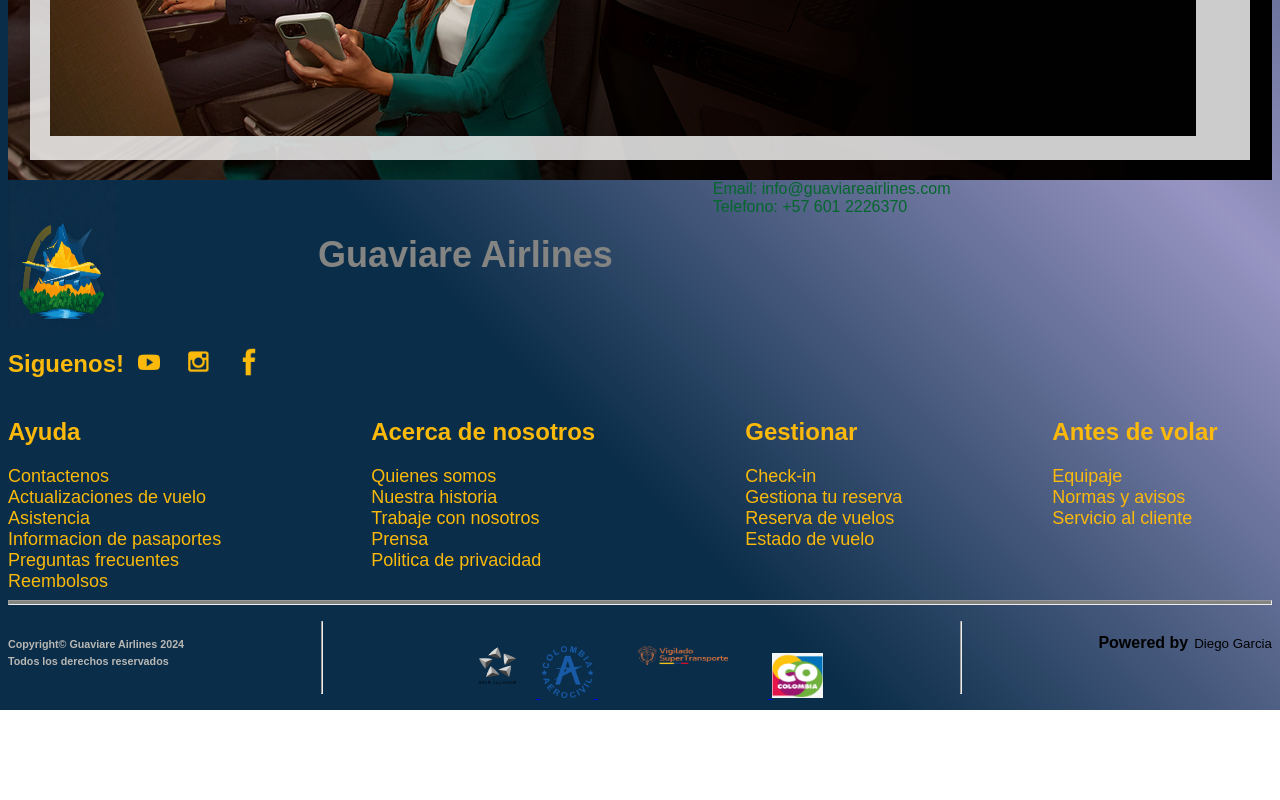
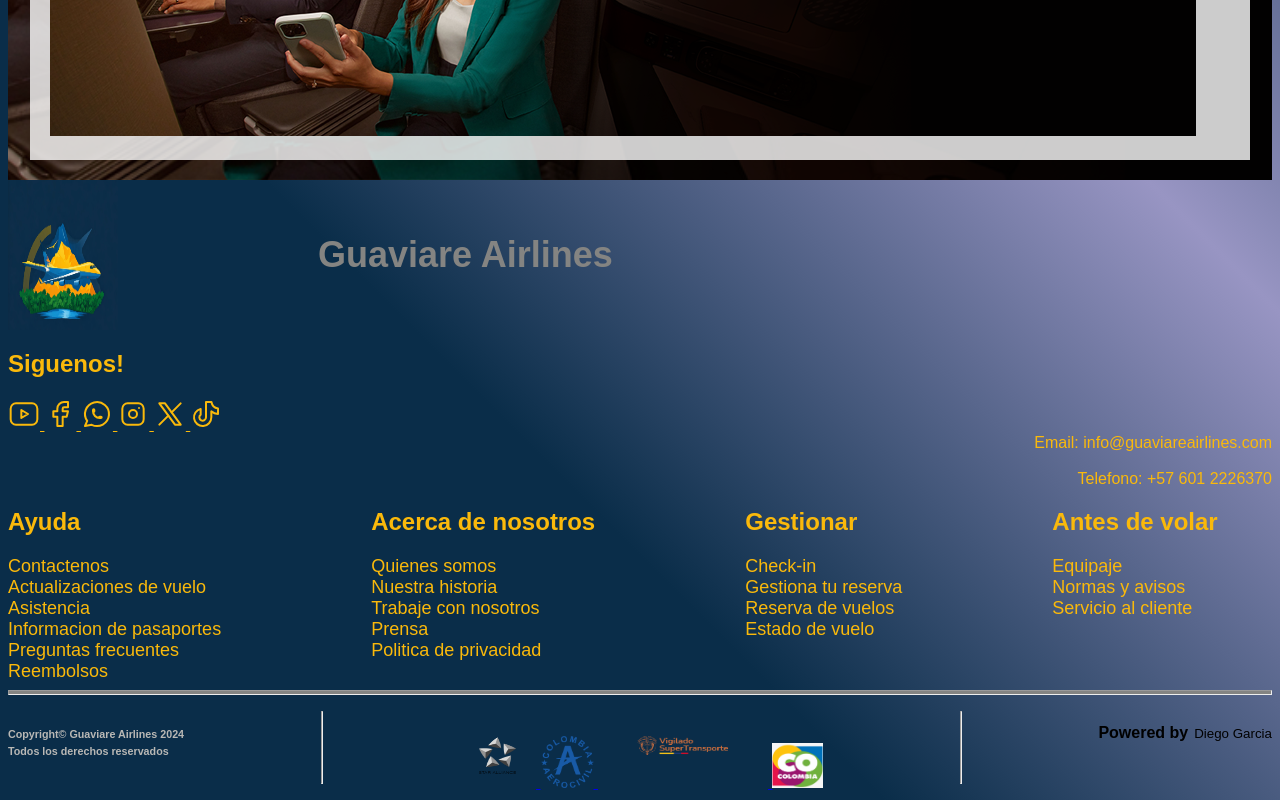
Before and after one commit to diegosur2190/guaviare_airlines, a plain HTML site: page index.html in a window 1280 px wide. Shown: the part 1455-2255 px from the top of the page. Before the commit the page ends 2165 px from the top, so only its background shows below. Drawn offline with Linux system fonts and the light colour scheme; files whose address does not match are found by name; a web font is replaced by a local one.

Commit message:
Septimo commit, cambios leves

```diff
--- a/index.html
+++ b/index.html
@@ -134,23 +134,35 @@
                 <img src="/C:\Users\Usuario\Documents\git\prueba\images\guaviare3.png" class="logo_deco">
                 <br>
                 <h1 class="letre_deco">Guaviare Airlines</h1>
+
+            </section>
+            <section class="siguenos">
+            <h2>Siguenos!</h2>
+            <nav>
+                <a href="https://www.youtube.com/" target="_blank" rel="noreferrer" title="YouTube" alt="Logo YouTube" class="youtube">
+                    <svg xmlns="http://www.w3.org/2000/svg" viewBox="0 0 24 24" fill="none" stroke="currentColor" stroke-linecap="round" stroke-linejoin="round" width="32" height="32" stroke-width="1.5"> <path d="M2 8a4 4 0 0 1 4 -4h12a4 4 0 0 1 4 4v8a4 4 0 0 1 -4 4h-12a4 4 0 0 1 -4 -4v-8z"></path> <path d="M10 9l5 3l-5 3z"></path> </svg>
+                </a>
+                <a href="https://web.facebook.com/?locale=es_LA&_rdc=1&_rdr" target="_blank" rel="noreferrer" title="Facebook" alt="Logo Facebook" class="facebook">
+                    <svg xmlns="http://www.w3.org/2000/svg" viewBox="0 0 24 24" fill="none" stroke="currentColor" stroke-linecap="round" stroke-linejoin="round" width="32" height="32" stroke-width="1.5"> <path d="M7 10v4h3v7h4v-7h3l1 -4h-4v-2a1 1 0 0 1 1 -1h3v-4h-3a5 5 0 0 0 -5 5v2h-3"></path> </svg>
+                </a>
+                <a href="https://web.whatsapp.com/" target="_blank" rel="noreferrer" title="WhatsApp" alt="Logo WhatsApp" class="whatsApp">
+                    <svg xmlns="http://www.w3.org/2000/svg" viewBox="0 0 24 24" fill="none" stroke="currentColor" stroke-linecap="round" stroke-linejoin="round" width="32" height="32" stroke-width="1.5"> <path d="M3 21l1.65 -3.8a9 9 0 1 1 3.4 2.9l-5.05 .9"></path> <path d="M9 10a.5 .5 0 0 0 1 0v-1a.5 .5 0 0 0 -1 0v1a5 5 0 0 0 5 5h1a.5 .5 0 0 0 0 -1h-1a.5 .5 0 0 0 0 1"></path> </svg>
+                </a>
+                <a href="https://www.instagram.com/" target="_blank" rel="noreferrer" title="Instagram" alt="Logo Instagram" class="instagram">
+                    <svg xmlns="http://www.w3.org/2000/svg" viewBox="0 0 24 24" fill="none" stroke="currentColor" stroke-linecap="round" stroke-linejoin="round" width="32" height="32" stroke-width="1.5"> <path d="M4 4m0 4a4 4 0 0 1 4 -4h8a4 4 0 0 1 4 4v8a4 4 0 0 1 -4 4h-8a4 4 0 0 1 -4 -4z"></path> <path d="M12 12m-3 0a3 3 0 1 0 6 0a3 3 0 1 0 -6 0"></path> <path d="M16.5 7.5l0 .01"></path> </svg>
+                </a>
+                <a href="https://x.com/?lang=es&mx=2" target="_blank" rel="noreferrer" title="X" alt="Logo X" class="x">
+                    <svg xmlns="http://www.w3.org/2000/svg"  viewBox="0 0 24 24" fill="none" stroke="currentColor" stroke-linecap="round" stroke-linejoin="round" width="32" height="32" stroke-width="1.5"> <path d="M4 4l11.733 16h4.267l-11.733 -16z"></path> <path d="M4 20l6.768 -6.768m2.46 -2.46l6.772 -6.772"></path> </svg>
+                </a>
+                <a href="https://www.tiktok.com/login?lang=es&redirect_url=https%3A%2F%2Fwww.tiktok.com%2Fupload%3Flang%3Des" target="_blank" rel="noreferrer" title="Tik Tok" alt="Logo Tik Tok" class="tiktok">
+                    <svg xmlns="http://www.w3.org/2000/svg" viewBox="0 0 24 24" fill="none" stroke="currentColor" stroke-linecap="round" stroke-linejoin="round" width="32" height="32" stroke-width="1.5"> <path d="M21 7.917v4.034a9.948 9.948 0 0 1 -5 -1.951v4.5a6.5 6.5 0 1 1 -8 -6.326v4.326a2.5 2.5 0 1 0 4 2v-11.5h4.083a6.005 6.005 0 0 0 4.917 4.917z"></path> </svg>
+                </a>
                 <div class="email_index">
                     <a href="mailto:info@guaviareairlines.com" class="email_email_index">Email: info@guaviareairlines.com</a>
                     <br>
                     <a href="tel:+6012226370" class="tel_index">Telefono: +57 601 2226370</a>
                 </div>
-            </section>
-            <section class="siguenos">
-            <h2>Siguenos!</h2>
-            <a href="https://www.youtube.com/" target="_blank" rel="noreferrer">
-                <img title="Youtube" alt="Logo Youtube" src="C:\Users\Usuario\Documents\git\prueba\images\yt.png" class="youtube">
-            </a>
-            <a href="https://www.instagram.com/" target="_blank" rel="noreferrer">
-                <img title="Instagram" alt="Logo Instagram" src="C:\Users\Usuario\Documents\git\prueba\images\instagram1.png" class="instagram">
-            </a>
-            <a href="https://web.facebook.com/?locale=es_LA&_rdc=1&_rdr" target="_blank" rel="noreferrer">
-                <img title="Facebook" alt="Logo Facebook" src="C:\Users\Usuario\Documents\git\prueba\images\fb.png" class="fb">
-            </a>
+            </nav>
             </section>
 
             <section class="inferior_index" id="inferior_index">
--- a/styles.css
+++ b/styles.css
@@ -119,43 +119,64 @@
             display: flex;
             align-items: center;
         }
+
+    }
+    .siguenos {
+        color: #FAB90B;
+
+
+        .youtube {
+            color:#FAB90B;
+            width: 50px;
+            height: 50px;
+        }
+        .instagram {
+            color:#FAB90B;
+            width: 50px;
+            height: 50px;
+        }
+        .facebook {
+            color:#FAB90B;
+            width: 50px;
+            height: 50px;
+        }
+        .x {
+            color:#FAB90B;
+            width: 50px;
+            height: 50px;
+        }
+        .tiktok {
+            color:#FAB90B;
+            width: 50px;
+            height: 50px;
+        }
+        .whatsApp {
+            color:#FAB90B;
+            width: 50px;
+            height: 50px;
+        }
         .email_index {
             color: #05662E;
             text-decoration: none;
 
             .email_email_index {
-                color: #05662E;
+                color:#FAB90B;
                 text-decoration: none;
+                display:grid;
+                justify-items:end;
                 }
                 .email_email_index:hover {
-                    color: #FAB90B;
+                    color:#05662E;
                 }
                 .tel_index{
-                    color: #05662E;
+                    color:#FAB90B;
                 text-decoration: none;
+                display:grid;
+                justify-items:end;
                 }
                 .tel_index:hover {
-                    color: #FAB90B;
+                    color:#05662E;
                 }
-        }
-    }
-    .siguenos {
-        color: #FAB90B;
-        display: flex;
-        align-items:center;
-        justify-content:left;
-
-        .youtube {
-            width: 50px;
-            height: 50px;
-        }
-        .instagram {
-            width: 50px;
-            height: 50px;
-        }
-        .fb {
-            width: 50px;
-            height: 50px;
         }
     }
     #inferior_index {
```
